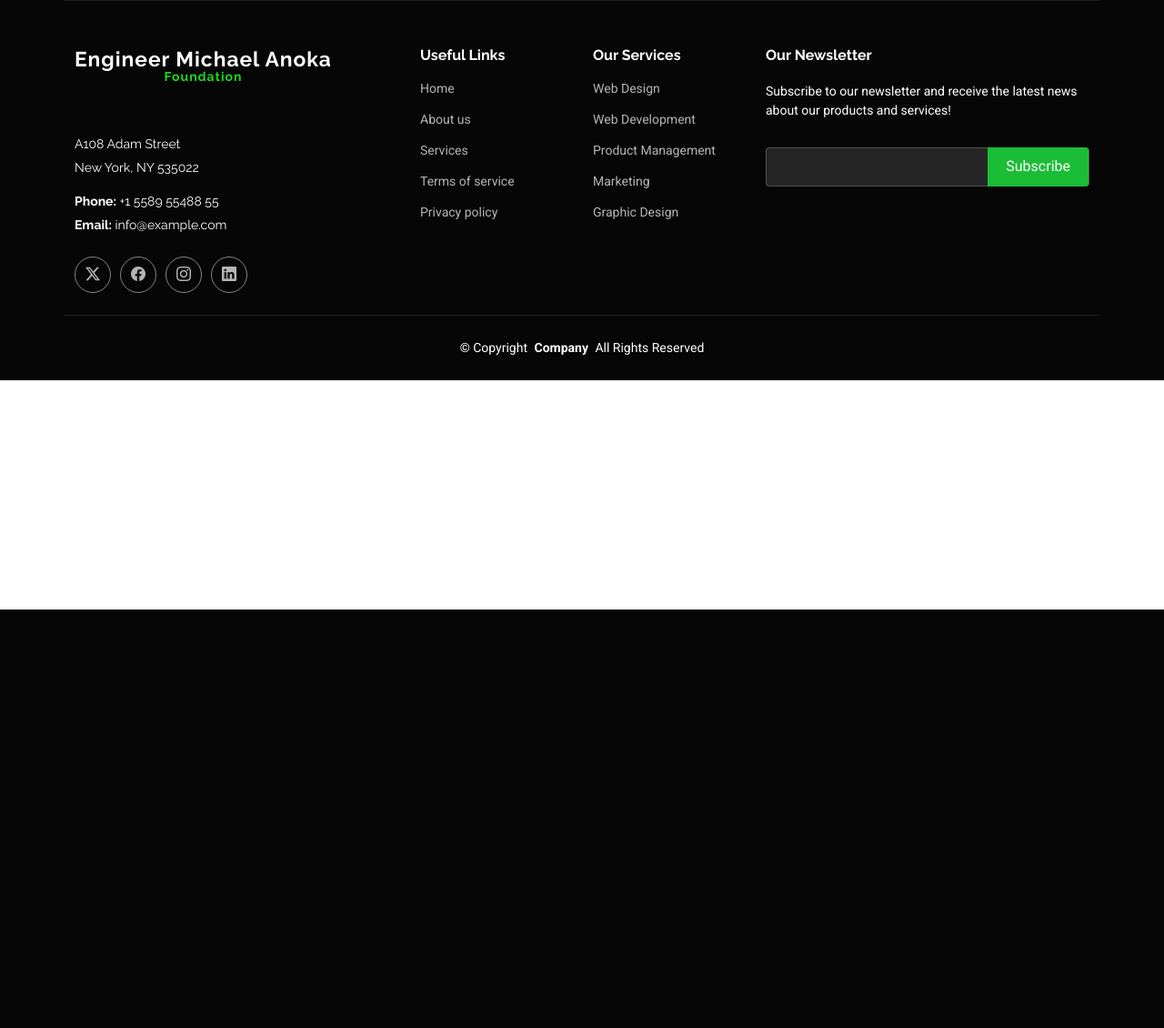
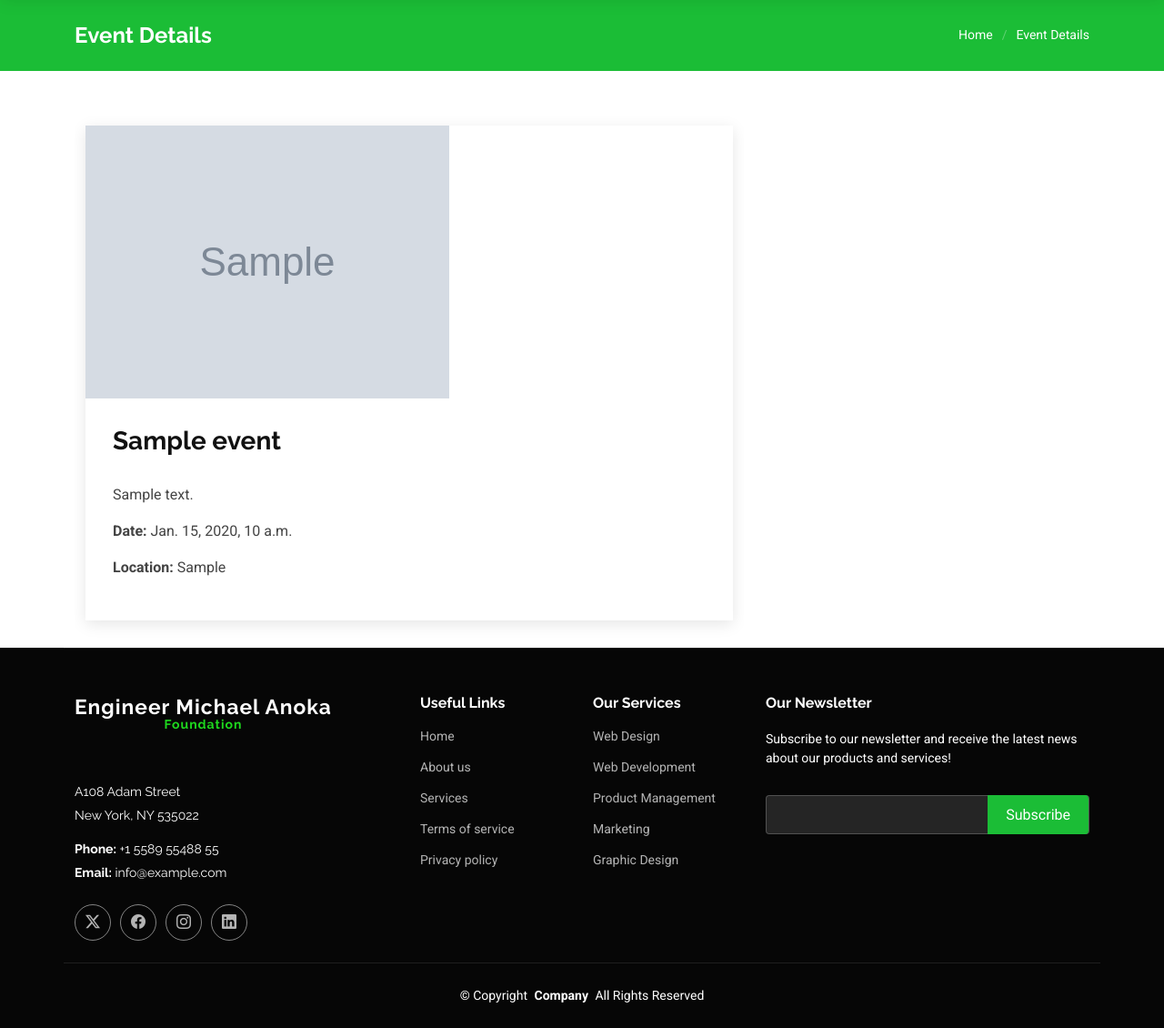
Before and after one commit to renatsecurity/foundation, a Django app: a page that uses src/templates/events/event_detail.html in a window 1280 px wide. Shown: the part 130-1260 px from the top of the page at 91% size. Before the commit the page ends 800 px from the top, so only its background shows below. Run offline with Django 5.2, Linux system fonts and the light colour scheme; tables that the repository leaves empty hold one stand-in row (values such as "Sample post"); grey boxes marked "Sample" are stand-in pictures; parts of the project's set-up code (start-up, migrations or seed data) failed here and were passed over; some libraries are stand-ins or nearby versions.

Commit message:
Improve event page UI

```diff
--- a/src/templates/events/event_detail.html
+++ b/src/templates/events/event_detail.html
@@ -1,10 +1,65 @@
-{% extends '../pages/base.html' %}
-{% block content %}
-    <h1>{{ event.title }}</h1>
-    <p>{{ event.description }}</p>
-    <p><strong>Date:</strong> {{ event.date }}</p>
-    <p><strong>Location:</strong> {{ event.location }}</p>
-    {% if event.image %}
-        <img src="{{ event.image.url }}" alt="{{ event.title }}">
-    {% endif %}
-{% endblock %}
+{% extends "../pages/base.html" %}
+{% block title %}{{ event.title }} -{%endblock title %}
+
+{% block bodyClass %}blog-details-page{% endblock bodyClass %}
+
+{% block main %}
+  <main class="main">
+
+    <!-- Page Title -->
+    <div class="page-title accent-background">
+      <div class="container d-lg-flex justify-content-between align-items-center">
+        <h1 class="mb-2 mb-lg-0">Event Details</h1>
+        <nav class="breadcrumbs">
+          <ol>
+            <li><a href="index.html">Home</a></li>
+            <li class="current">Event Details</li>
+          </ol>
+        </nav>
+      </div>
+    </div><!-- End Page Title -->
+
+    <div class="container">
+      <div class="row">
+
+        <div class="col-lg-8">
+
+          <!-- Blog Details Section -->
+          <section id="blog-details" class="blog-details section">
+            <div class="container">
+
+              <article class="article">
+
+                <div class="post-img">
+                  <img src="{{ event.image.url }}" alt="{{ event.title }}" class="img-fluid">
+                </div>
+
+                <h2 class="title">{{ event.title }}</h2>
+
+                <div class="content">
+                  <p>
+                    {{ event.description }}
+                  </p>
+
+                  <p>
+                    <strong>Date:</strong> {{ event.date }}
+                  </p>
+
+                  <p>
+                    <strong>Location:</strong> {{ event.location }}
+                  </p>
+
+                </div><!-- End post content -->
+
+              </article>
+
+            </div>
+          </section><!-- /Blog Details Section -->
+
+        </div>
+
+      </div>
+    </div>
+
+  </main>
+{% endblock main %}
```
Also changed, not shown: src/templates/events/event_list.html (+66 -9 lines).
